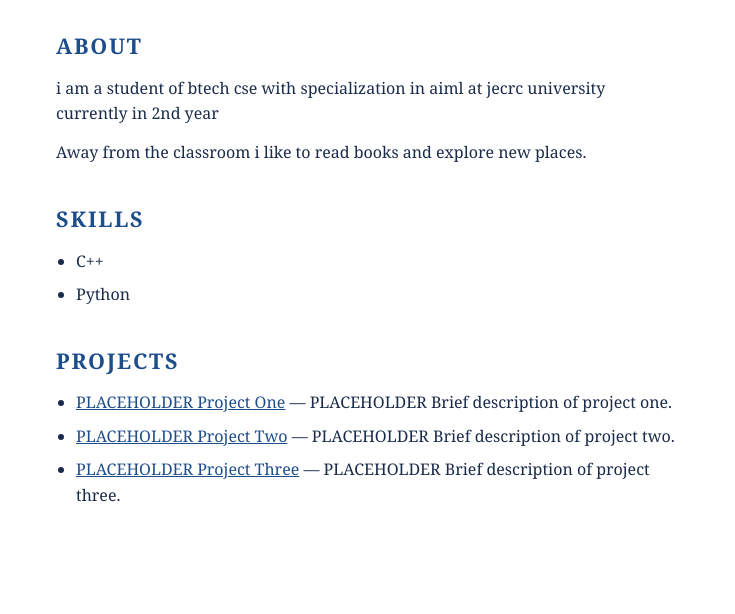
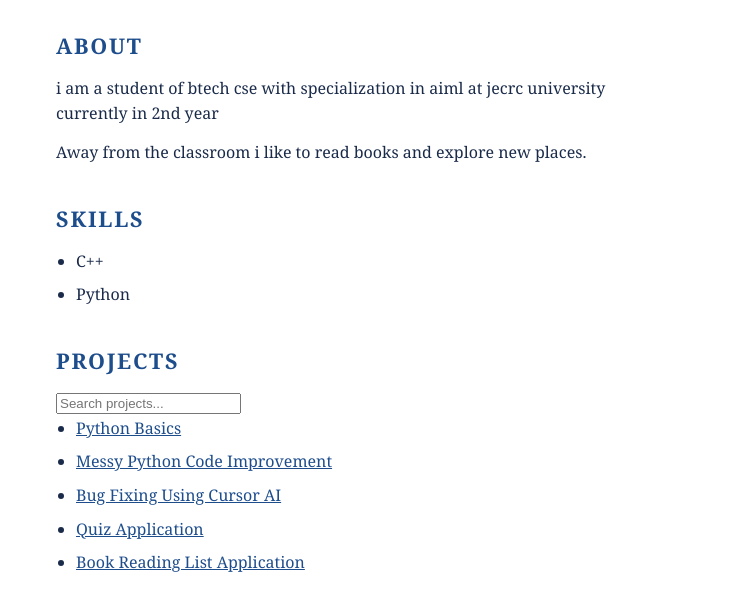
Before and after one commit to TanviGupta14007/portfolio-, a plain HTML site: page index.html in a window 1280 px wide. Shown: the part 168-782 px from the top of the page, without its empty margins (272-1007 px from the left). Drawn offline with Linux system fonts and the light colour scheme.

Commit message:
Update portfolio projects and functionality

```diff
--- a/index.html
+++ b/index.html
@@ -3,7 +3,7 @@
   <head>
     <meta charset="UTF-8" />
     <meta name="viewport" content="width=device-width, initial-scale=1.0" />
-    <title>Harshit Gupta</title>
+    <title>Tanvi Gupta</title>
     <link rel="stylesheet" href="style.css" />
     <link rel="stylesheet" href="chatbot.css">
 
@@ -33,25 +33,24 @@
           <li>Python</li>
         </ul>
       </section>
+      <section id="projects">
+      <h2>Projects</h2>
+     <input type="text" id="project-search" placeholder="Search projects...">
 
-      <section id="projects" aria-labelledby="projects-heading">
-        <h2 id="projects-heading">Projects</h2>
-        <ul>
-          <li>
-            <a href="https://PLACEHOLDER-project-one.example.com">PLACEHOLDER Project One</a>
-            — PLACEHOLDER Brief description of project one.
-          </li>
-          <li>
-            <a href="https://PLACEHOLDER-project-two.example.com">PLACEHOLDER Project Two</a>
-            — PLACEHOLDER Brief description of project two.
-          </li>
-          <li>
-            <a href="https://PLACEHOLDER-project-three.example.com">PLACEHOLDER Project Three</a>
-            — PLACEHOLDER Brief description of project three.
+     <ul id="project-list">
+      <li data-tech="Python">
+        <a href="https://github.com/TanviGupta14007/python_basics_25bcon0853">Python Basics</a>
+    </li>
+    <li data-tech="Python Cursor AI">
+      <a href="https://github.com/TanviGupta14007/Messy-Python-Code-Improvement">Messy Python Code Improvement</a>
+    </li>
 
-          </li>
-        </ul>
-      </section>
+    <li data-tech="Python"> <a href="https://github.com/TanviGupta14007/Bug-Fixing-Using-AI">Bug Fixing Using Cursor AI</a></li>
+    <li data-tech="HTML CSS JavaScript"> <a href="https://github.com/TanviGupta14007/interactive-quiz">Quiz Application</a></li>
+    <li data-tech="HTML CSS JavaScript"> <a href="https://github.com/TanviGupta14007/Reading_List">Book Reading List Application</a></li>
+
+    </ul>
+    </section>
     </main>
     <section id="weather">
       <h2>Weather</h2>
--- a/script.js
+++ b/script.js
@@ -27,7 +27,7 @@ async function getWeather() {
 
     weatherResult.textContent = "Loading weather...";
 
-    const apiKey = "YOUR_API_KEY";
+    const apiKey = "3ad3d4adf2ef04b7ed55388341656d65";
 
     const url =
   `https://api.openweathermap.org/data/2.5/weather?q=${city}&appid=${apiKey}&units=metric`;
@@ -55,4 +55,17 @@ async function getWeather() {
 
         console.error(error);
     }
+
 }
+const projectSearch = document.getElementById("project-search");
+
+projectSearch?.addEventListener("input", () => {
+  const query = projectSearch.value.toLowerCase().trim();
+
+  document.querySelectorAll("#project-list li").forEach(project => {
+    const text = project.textContent.toLowerCase();
+    const tech = (project.dataset.tech || "").toLowerCase();
+
+    project.hidden = !text.includes(query) && !tech.includes(query);
+  });
+});
```
